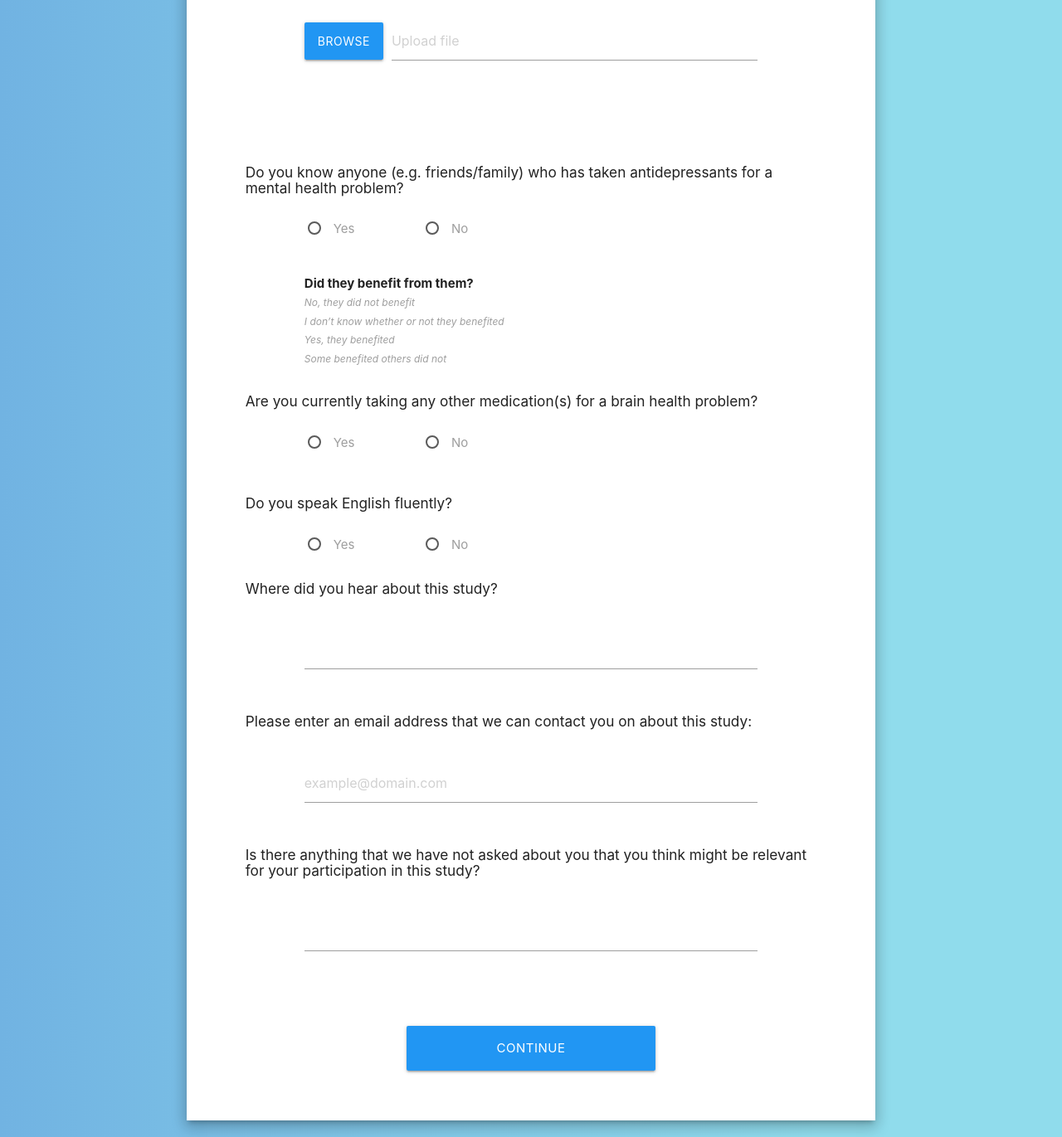
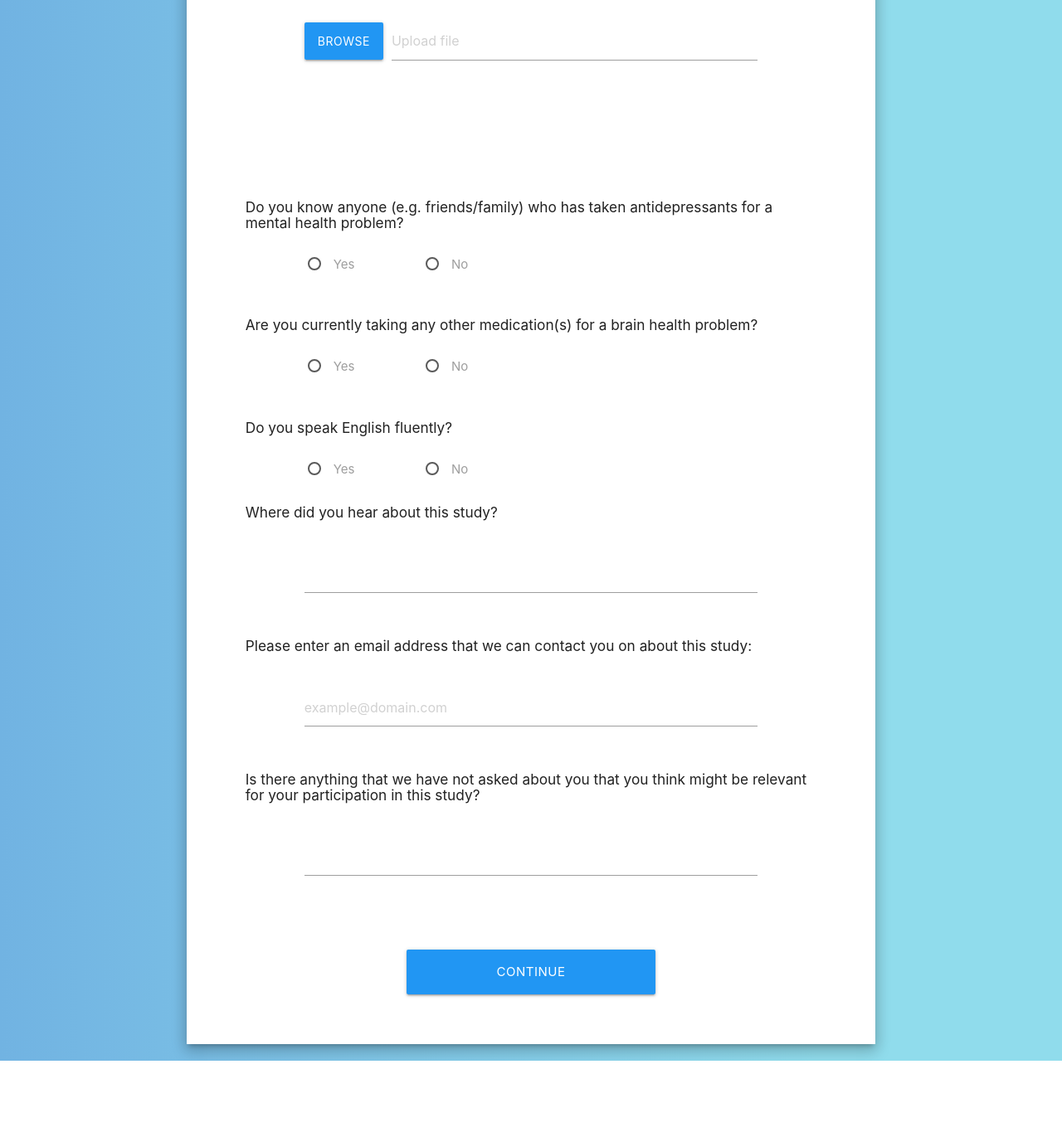
Before and after one commit to EoghanGallagher/Siobhan-Website, a Flask app: template templates/Eoghan/screening-questionaire.html in a window 1280 px wide. Shown: the part 1441-2812 px from the top of the page at 83% size. After the commit the page ends 2720 px from the top, so only its background shows below. Run offline with Flask 2, Linux system fonts and the light colour scheme; the template is opened without the code that fills it, so the values that code supplies are empty; parts of the project's set-up code (start-up, migrations or seed data) failed here and were passed over; some libraries are stand-ins or nearby versions.

Commit message:
screening update again

```diff
--- a/templates/Eoghan/screening-questionaire.html
+++ b/templates/Eoghan/screening-questionaire.html
@@ -282,6 +282,12 @@
       </div>
     </div>
 
+    <div class="row">
+      <div class="col s12 offset-s1 m8 offset-m2 l8 offset-l2">
+        <img id="imgPreview" src="" height="250" style="margin-left: 2.5em;">
+      </div>
+    </div>
+
       <!-- Ends -->
 
       <!-- 8. Do you know anyone (e.g. friends/family) who has taken antidepressants for a mental health problem? -->
@@ -308,7 +314,7 @@
 
       <div class="row">
         <div class="col s10 offset-s1 m8 offset-m2 l8 offset-l2">
-          <div id="ifYes" style="display: block;">
+          <div id="ifYes" style="display: none;">
         <br>
           <p><b>Did they benefit from them?</b><br>
           </p><div class="alt-radio" style="">
@@ -598,6 +604,26 @@ function unhide(divID)
   }
 }
 
+
+function previewFile(){
+     var preview = document.getElementById('imgPreview');
+     var file    = document.getElementById('imgUpload').files[0]; //sames as here
+     var reader  = new FileReader();
+     var hiddenInput = document.getElementById('hiddenInput');
+     console.log('hiddenInput' + hiddenInput)
+     reader.onloadend = function () {
+         preview.src = reader.result;
+         hiddenInput.value = reader.result;
+        console.log('hiddenInput_val' + hiddenInput.value)
+     }
+
+     if (file) {
+         reader.readAsDataURL(file); //reads the data as a URL
+     } else {
+         preview.src = "";
+     }
+}
+
 //Validate Form
 
 $("#postquiz").validate({
```
